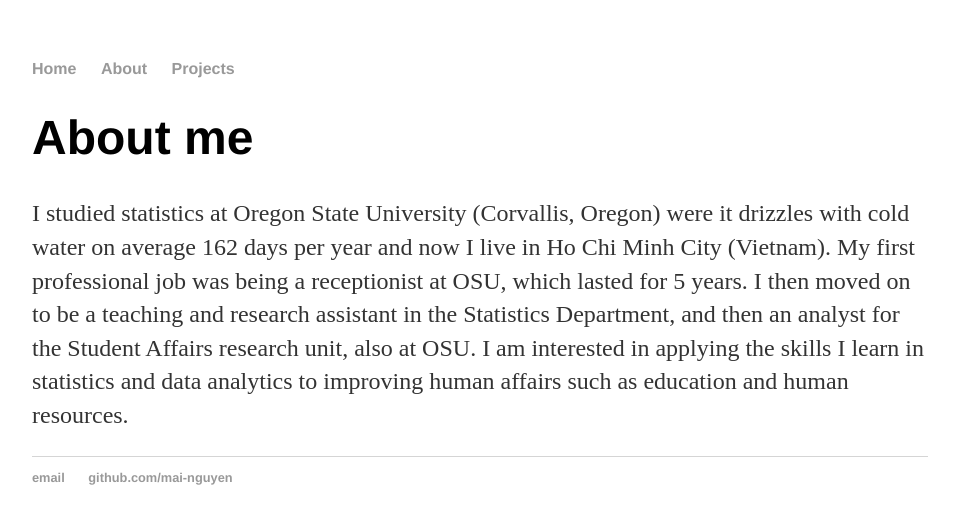
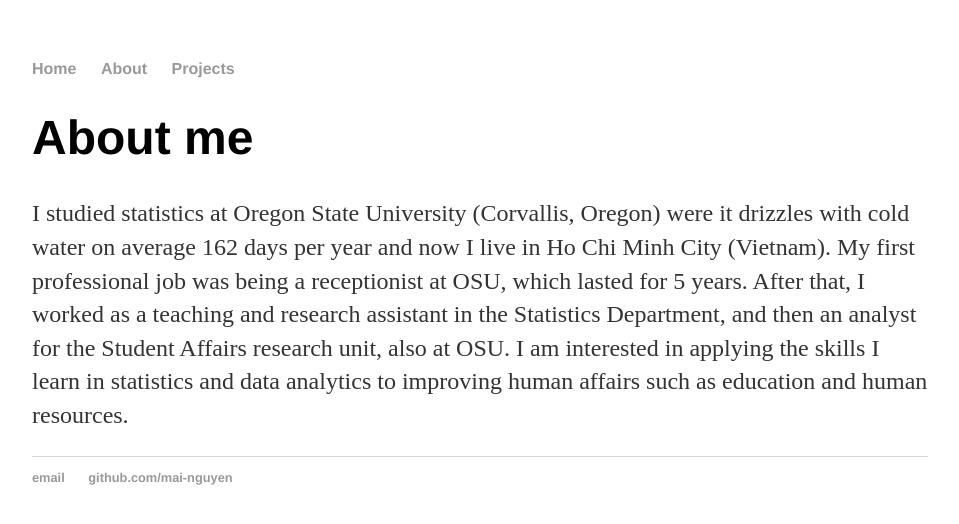
Before and after one commit to mai-nguyen/mai-nguyen.github.io, a Jekyll site: the page built from about/index.html, in a window 1280 px wide. Shown: the top 524 px of the page, without its empty margins (160-1119 px from the left). Built offline with Jekyll 4.4.1, drawn with Linux system fonts in a browser that asks for light colours.

Commit message:
Update index.html

```diff
--- a/about/index.html
+++ b/about/index.html
@@ -6,7 +6,7 @@
 <div class="blurb">
 	<h1>About me</h1>
 
-  <p>I studied statistics at Oregon State University (Corvallis, Oregon) were it drizzles with cold water on average 162 days per year and now I live in Ho Chi Minh City (Vietnam). My first professional job was being a receptionist at OSU, which lasted for 5 years. I then moved on to be a teaching and research assistant in the Statistics Department, and then an analyst for the Student Affairs research unit, also at OSU. I am interested in applying the skills I learn in statistics and data analytics to improving human affairs such as education and human resources.
+  <p>I studied statistics at Oregon State University (Corvallis, Oregon) were it drizzles with cold water on average 162 days per year and now I live in Ho Chi Minh City (Vietnam). My first professional job was being a receptionist at OSU, which lasted for 5 years. After that, I worked as a teaching and research assistant in the Statistics Department, and then an analyst for the Student Affairs research unit, also at OSU. I am interested in applying the skills I learn in statistics and data analytics to improving human affairs such as education and human resources.
  </p>
 
 </div><!-- /.blurb -->
```
